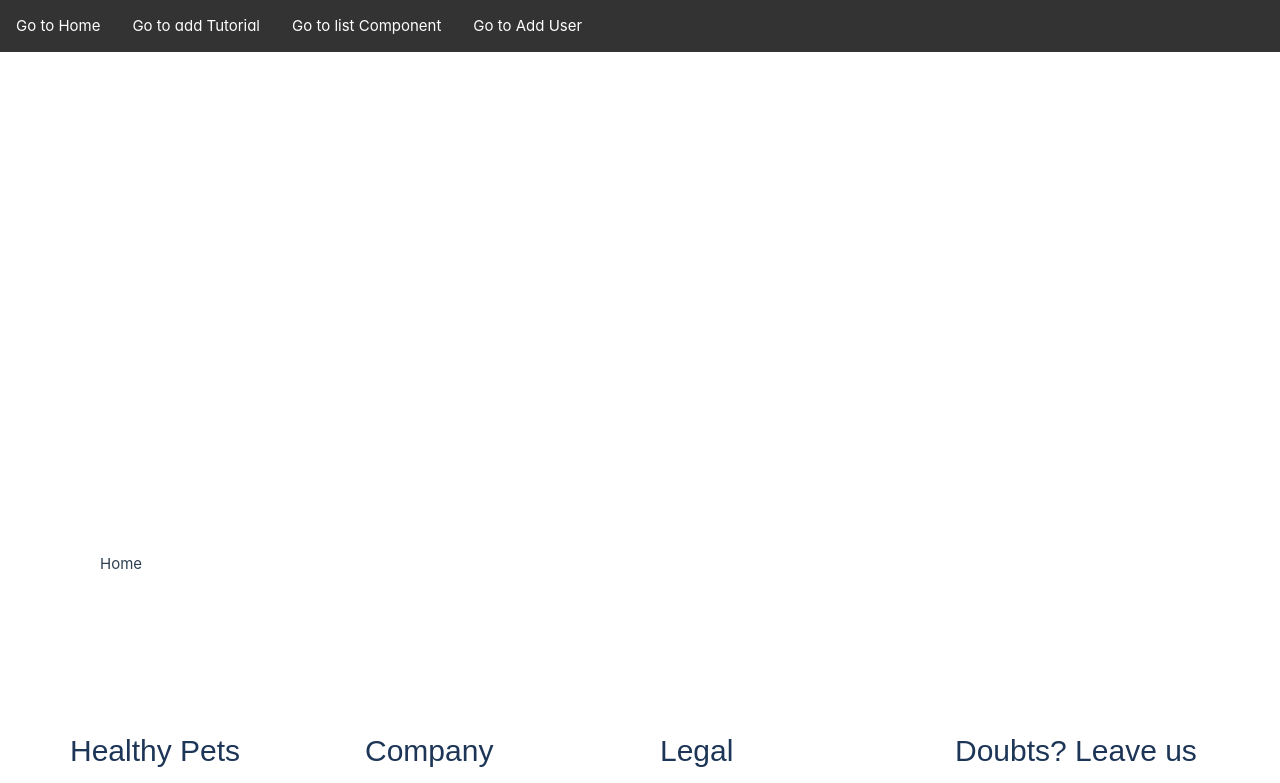
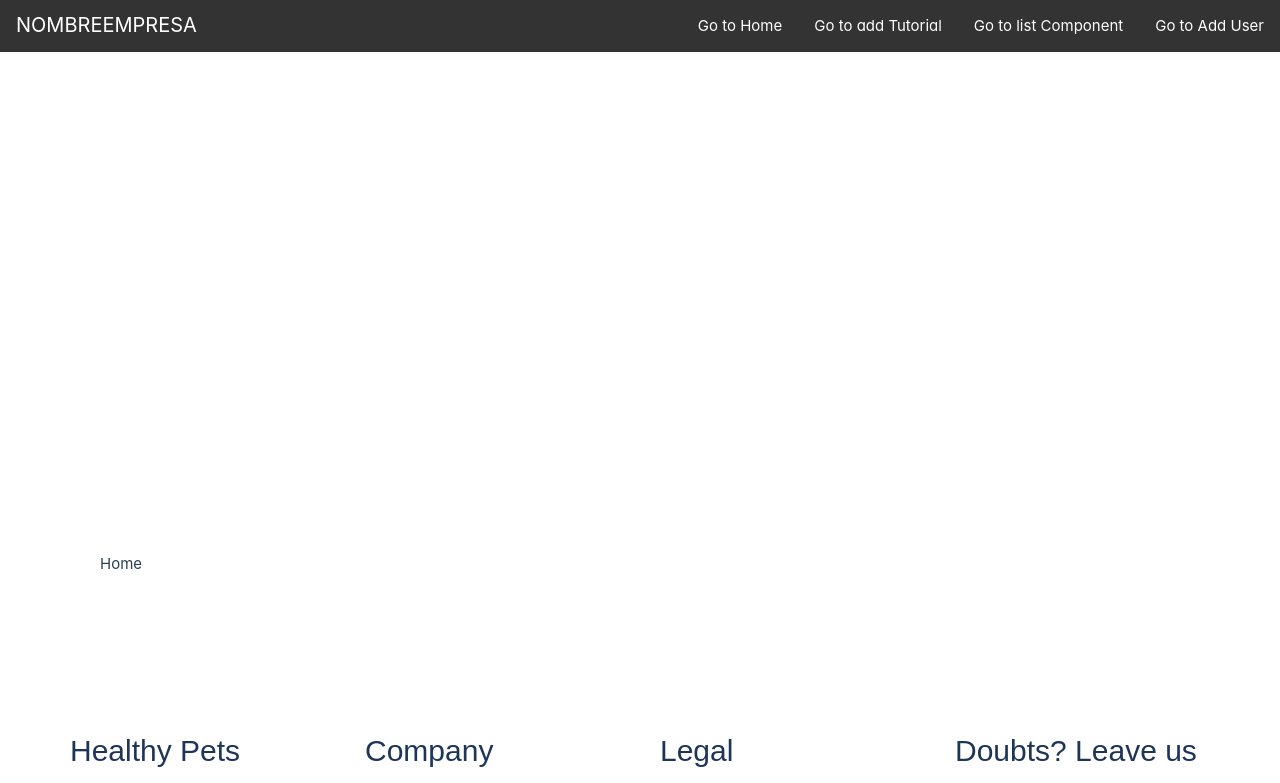
Before and after one commit to Rod-0/Desarrollo-Web-avances, a Vue app: page / in a window 1280 px wide. Shown: the top 783 px of the page. Built offline with nearby package versions, Linux system fonts and the light colour scheme.

Commit message:
make navbar component

```diff
--- a/src/App.vue
+++ b/src/App.vue
@@ -1,30 +1,12 @@
 <script setup>
 import footerComponent from './components/footer.vue';
+import navbar from './components/navbar.vue';
 </script>
 
 <template>
 
   <header>
-    <nav class="navbar">
-
-
-      <ul>
-        <li>
-          <router-link to="/" class="elements" >Go to Home</router-link>
-        </li>
-        <li>
-          <router-link to="/AddTutorial"  class="elements">Go to add Tutorial</router-link>
-        </li>
-        <li>
-          <router-link to="/ListComponent" class="elements" >Go to list Component</router-link>
-        </li>
-        <li>
-          <router-link to="/Adduser" class="elements">Go to Add User</router-link>
-        </li>
-      </ul>
-
-
-</nav>
+    <navbar />
 
   </header>
 
@@ -46,34 +28,5 @@ import footerComponent from './components/footer.vue';
 main{
   margin:100px;
 }
-/* .navbar{
-  display:flex;
-  justify-content: space-between;
-  background-color: #333;
-  color:white;
-  max-width: 950px;
-} */
-
-.navbar ul{
-  list-style-type: none;
-  margin: 0;
-  padding: 0;
-  overflow: hidden;
-  background-color: #333;
-}
-
-
-.navbar li{
-  float: left;
-
-}
-
-.elements{
-  display: block;
-  color: white;
-  text-align: center;
-  padding: 14px 16px;
-  text-decoration: none;
-}
 
 </style>
--- a/src/components/footer.vue
+++ b/src/components/footer.vue
@@ -60,7 +60,7 @@
   </script>
 
 
-  <style scoped>
+<style scoped>
  .socialMedia {
     margin-top: 50px;
     padding: 50px;
@@ -123,4 +123,4 @@
 
 
 
-  </style>
+</style>
--- /dev/null
+++ b/src/components/navbar.vue
@@ -0,0 +1,82 @@
+<template>
+    <nav class="navbar">
+      <h1>NombreEmpresa</h1>
+
+
+      <ul>
+        <li>
+          <router-link to="/" class="elements" >Go to Home</router-link>
+        </li>
+        <li>
+          <router-link to="/AddTutorial"  class="elements">Go to add Tutorial</router-link>
+        </li>
+        <li>
+          <router-link to="/ListComponent" class="elements" >Go to list Component</router-link>
+        </li>
+        <li>
+          <router-link to="/Adduser" class="elements">Go to Add User</router-link>
+        </li>
+      </ul>
+
+
+</nav>
+
+</template>
+
+<script>
+
+export default {
+    name:"navbar"
+
+
+
+
+
+}
+
+</script>
+
+<style scoped>
+
+.navbar{
+  display:flex;
+  justify-content: space-between;
+  background-color: #333;
+  color:white;
+
+}
+.navbar h1{
+  margin: 0;
+  font-style: normal;
+  font-weight: 400;
+  font-size: 20px;
+  line-height: 23px;
+  text-transform: uppercase;
+  padding: 14px 16px;
+}
+
+.navbar ul{
+  list-style-type: none;
+  margin: 0;
+  padding: 0;
+  overflow: hidden;
+  background-color: #333;
+}
+
+
+.navbar li{
+  float: left;
+
+}
+
+.elements{
+  display: block;
+  color: white;
+  text-align: center;
+  padding: 14px 16px;
+  text-decoration: none;
+}
+
+
+
+</style>
```
